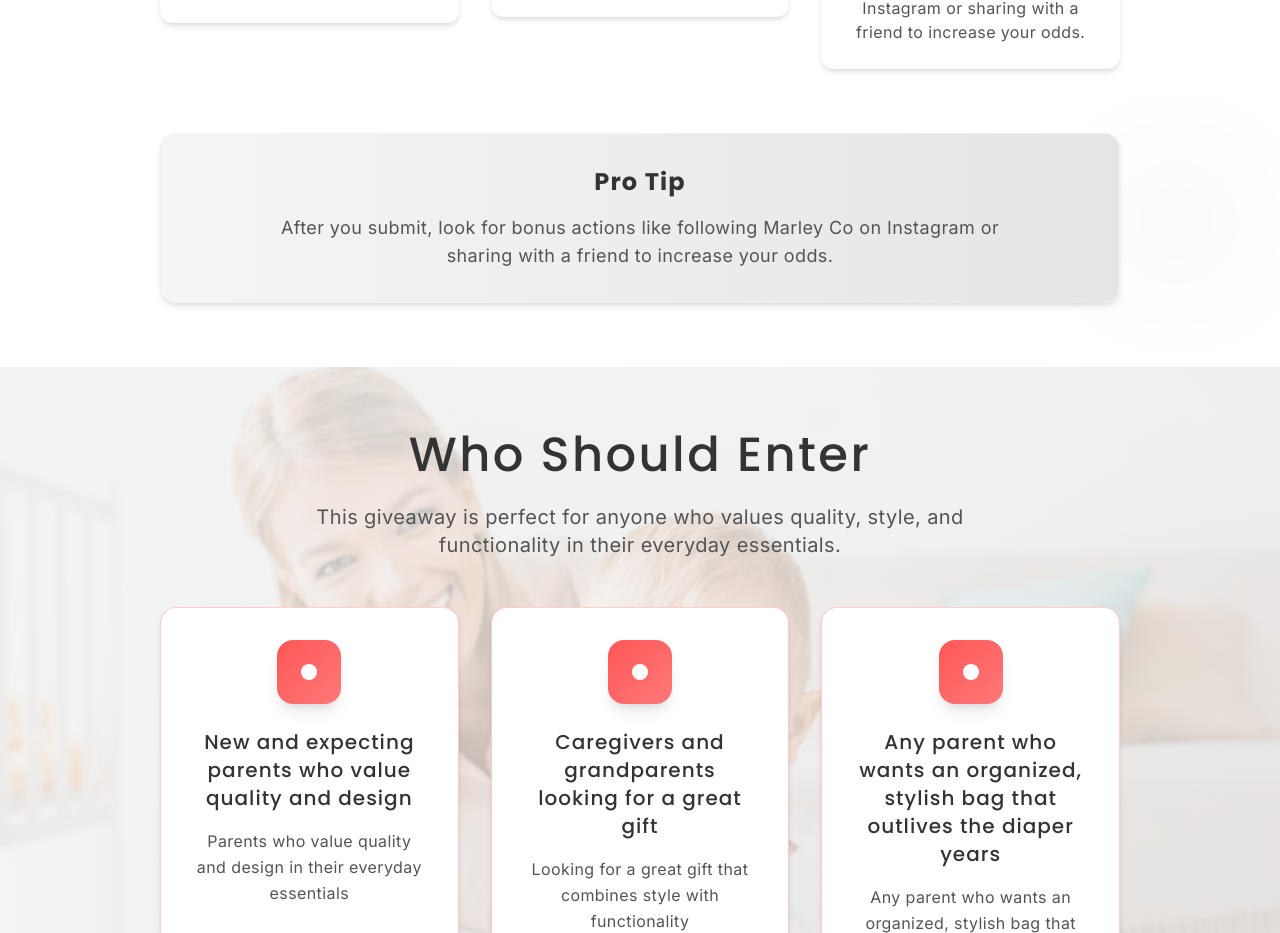
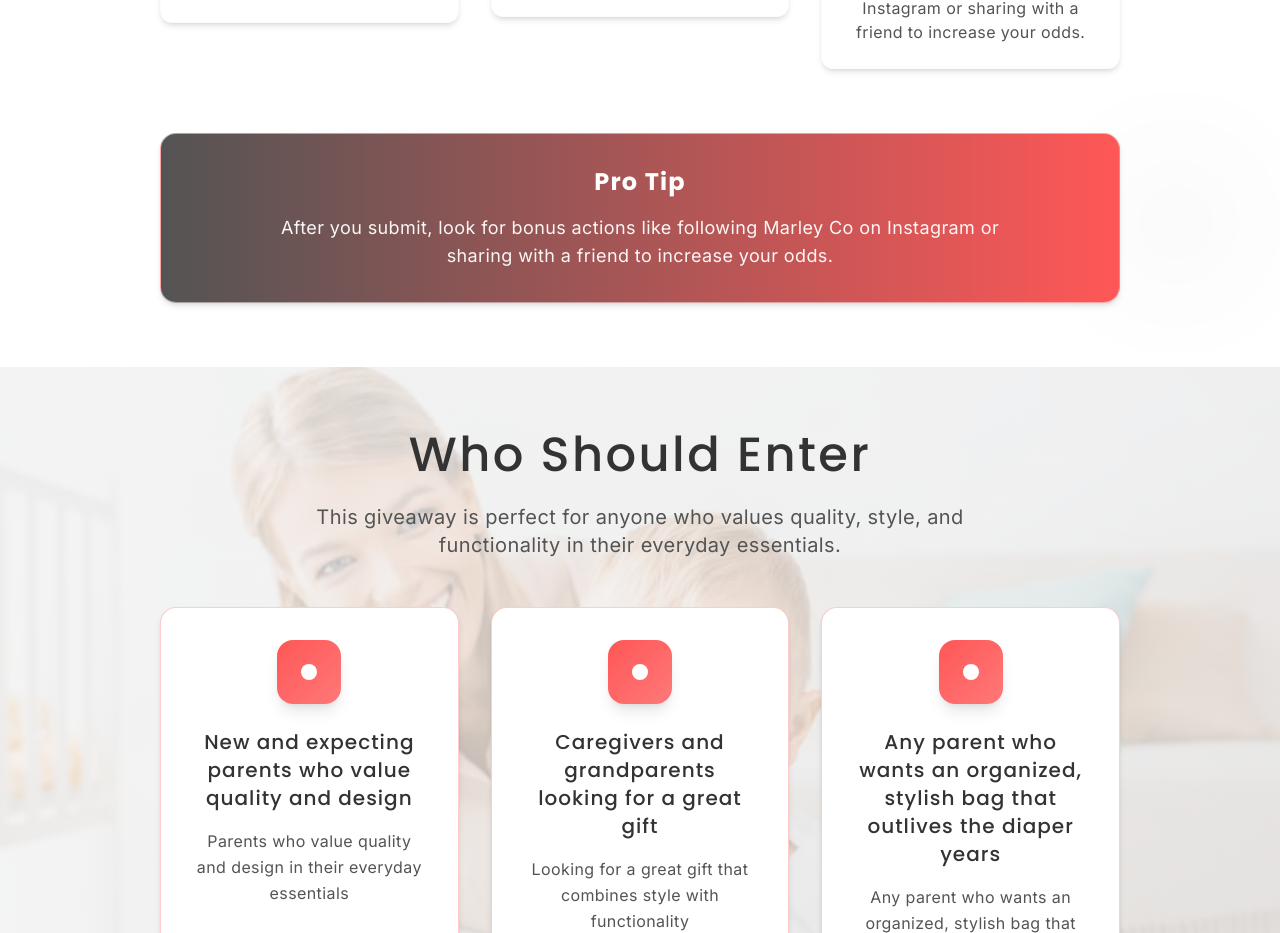
Before and after one commit to brianlapp/marley-co, a React (Vite) app: page /diaper-bag-giveaway in a window 1280 px wide. Shown: the part 3517-4450 px from the top of the page. Built offline with nearby package versions, Linux system fonts and the light colour scheme.

Commit message:
Update Pro Tip background
Update the Pro Tip section background to a primary to orange gradient.

```diff
--- a/src/components/giveaway/HowToEnter.tsx
+++ b/src/components/giveaway/HowToEnter.tsx
@@ -67,11 +67,11 @@ export const HowToEnter = () => {
           </div>
         </div>
 
-        <div className="bg-gradient-to-r from-marley-light to-marley-muted rounded-2xl p-8 text-center shadow-md border border-marley-light/50">
+        <div className="bg-gradient-to-r from-marley-primary to-accent-red rounded-2xl p-8 text-center shadow-md border border-marley-light/50">
           <div className="flex items-center justify-center gap-2 mb-4">
-            <h4 className="font-headline text-xl lg:text-2xl font-bold text-marley-dark">Pro Tip</h4>
+            <h4 className="font-headline text-xl lg:text-2xl font-bold text-white">Pro Tip</h4>
           </div>
-          <p className="text-base lg:text-lg text-marley-primary max-w-3xl mx-auto leading-relaxed">
+          <p className="text-base lg:text-lg text-white/95 max-w-3xl mx-auto leading-relaxed">
             After you submit, look for bonus actions like following Marley Co on Instagram or sharing with a friend to increase your odds.
           </p>
         </div>
```
